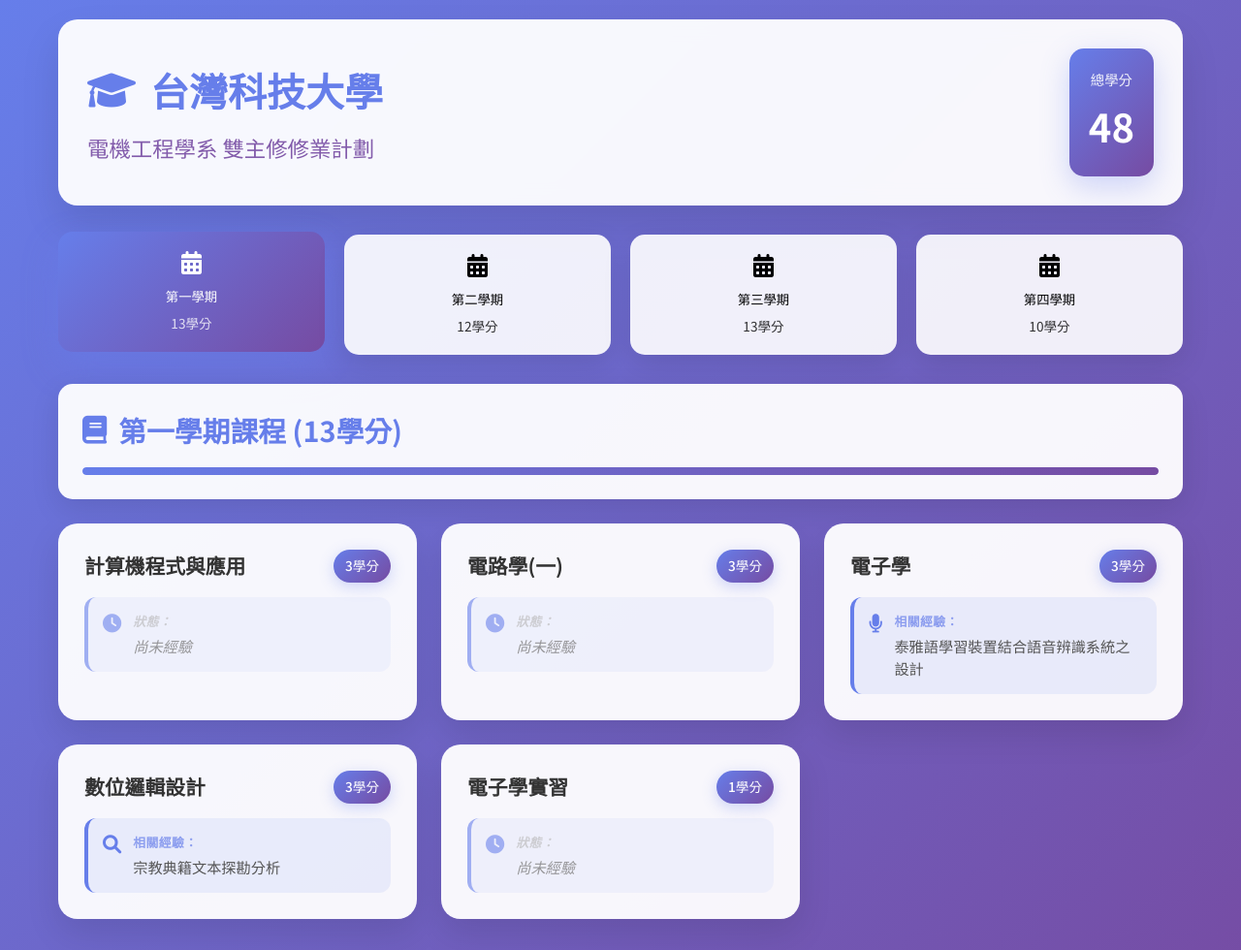
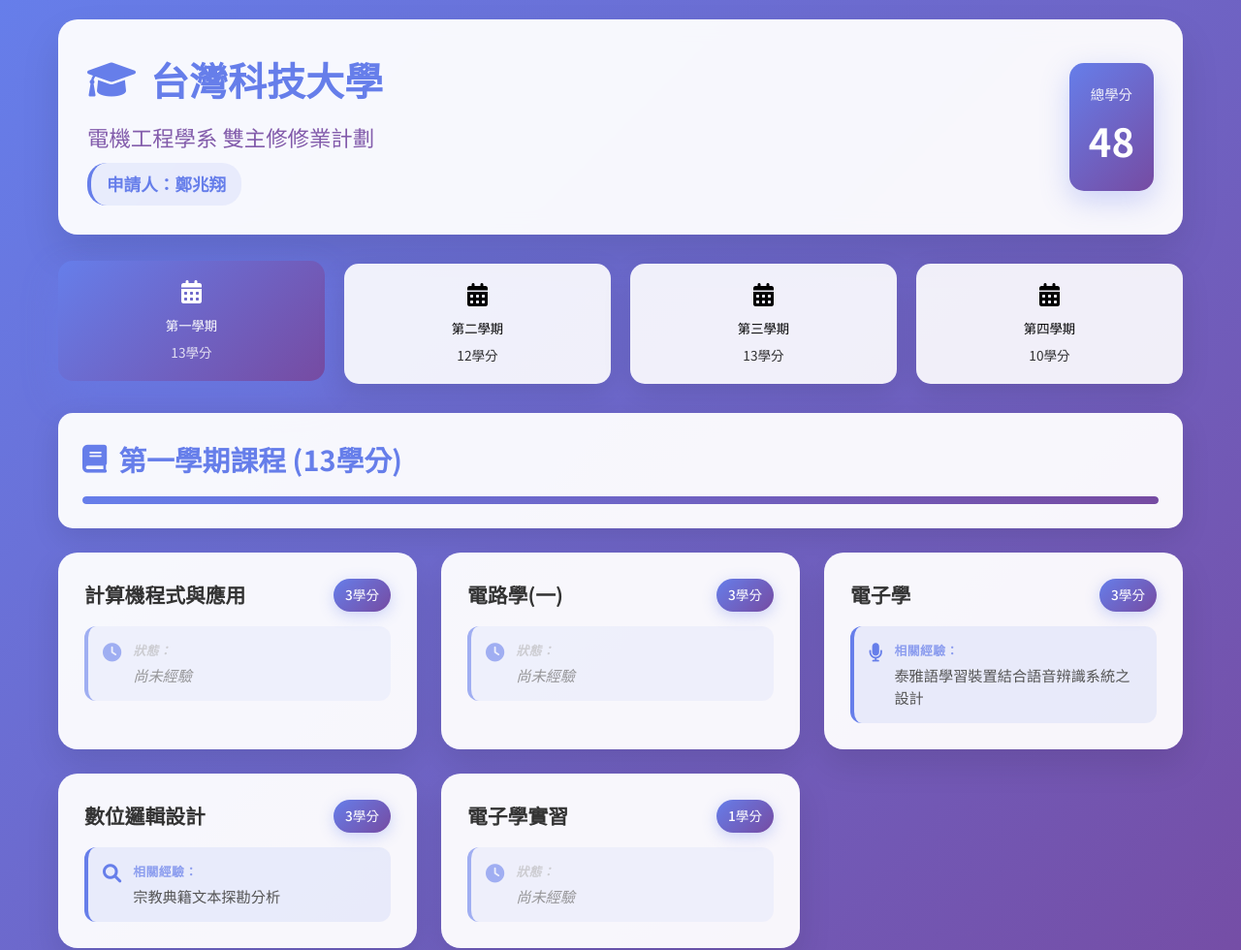
Before and after one commit to qazasd2518995/interative-study-plan, a plain HTML site: page index.html in a window 1280 px wide. Shown: the top 980 px of the page at 97% size. Drawn offline with Linux system fonts and the light colour scheme.

Commit message:
在網頁標題區域顯示申請人姓名：鄭兆翔

```diff
--- a/index.html
+++ b/index.html
@@ -14,6 +14,7 @@
             <div class="university-info">
                 <h1><i class="fas fa-graduation-cap"></i> 台灣科技大學</h1>
                 <h2>電機工程學系 雙主修修業計劃</h2>
+                <p class="applicant-name">申請人：鄭兆翔</p>
             </div>
             <div class="total-credits">
                 <span class="credits-label">總學分</span>
--- a/styles.css
+++ b/styles.css
@@ -48,6 +48,18 @@
     font-size: 1.4rem;
     font-weight: 500;
     opacity: 0.9;
+}
+
+.applicant-name {
+    color: #667eea;
+    font-size: 1.1rem;
+    font-weight: 600;
+    margin-top: 8px;
+    padding: 8px 16px;
+    background: rgba(102, 126, 234, 0.1);
+    border-radius: 20px;
+    border-left: 4px solid #667eea;
+    display: inline-block;
 }
 
 .total-credits {
```
